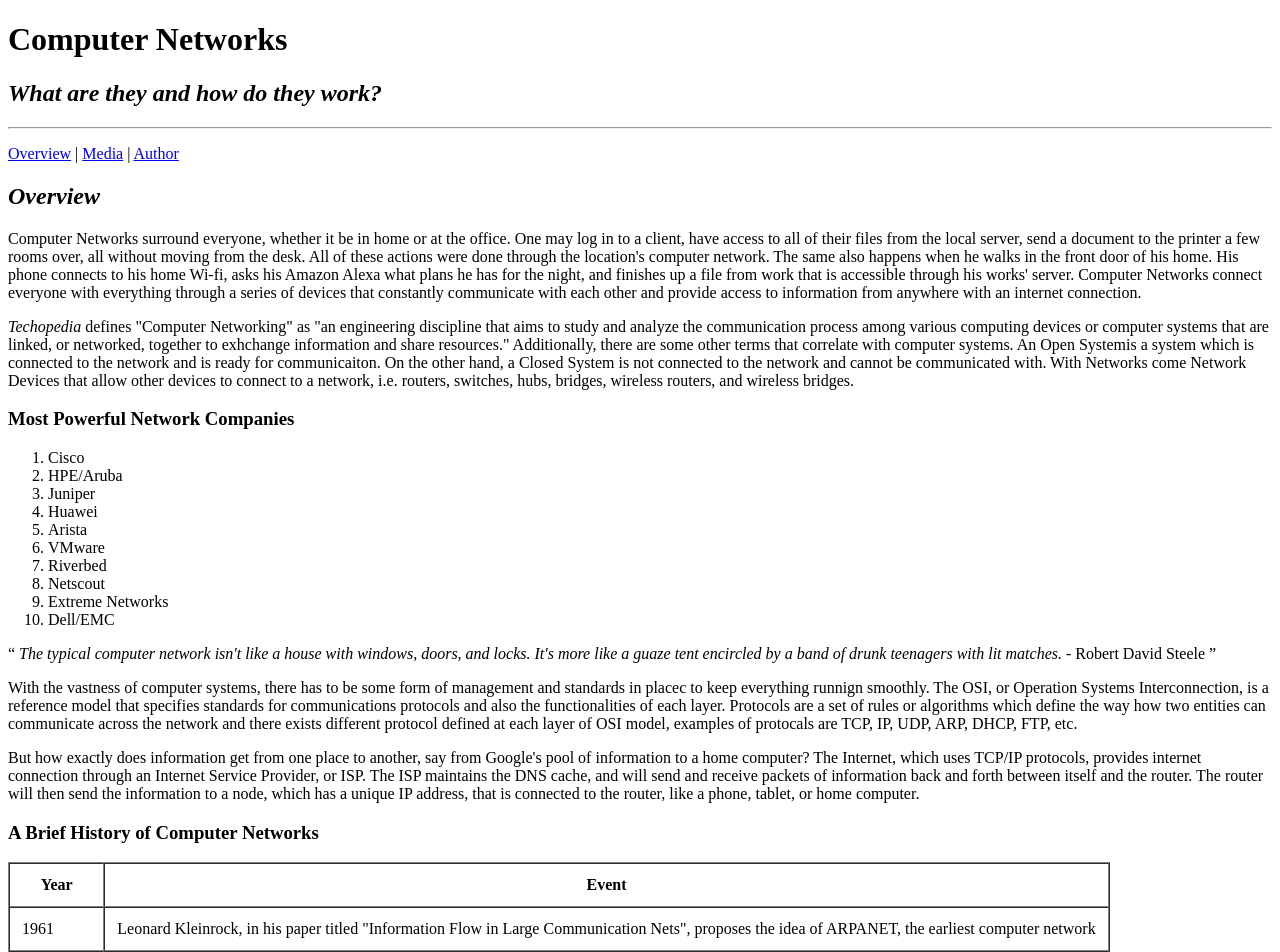
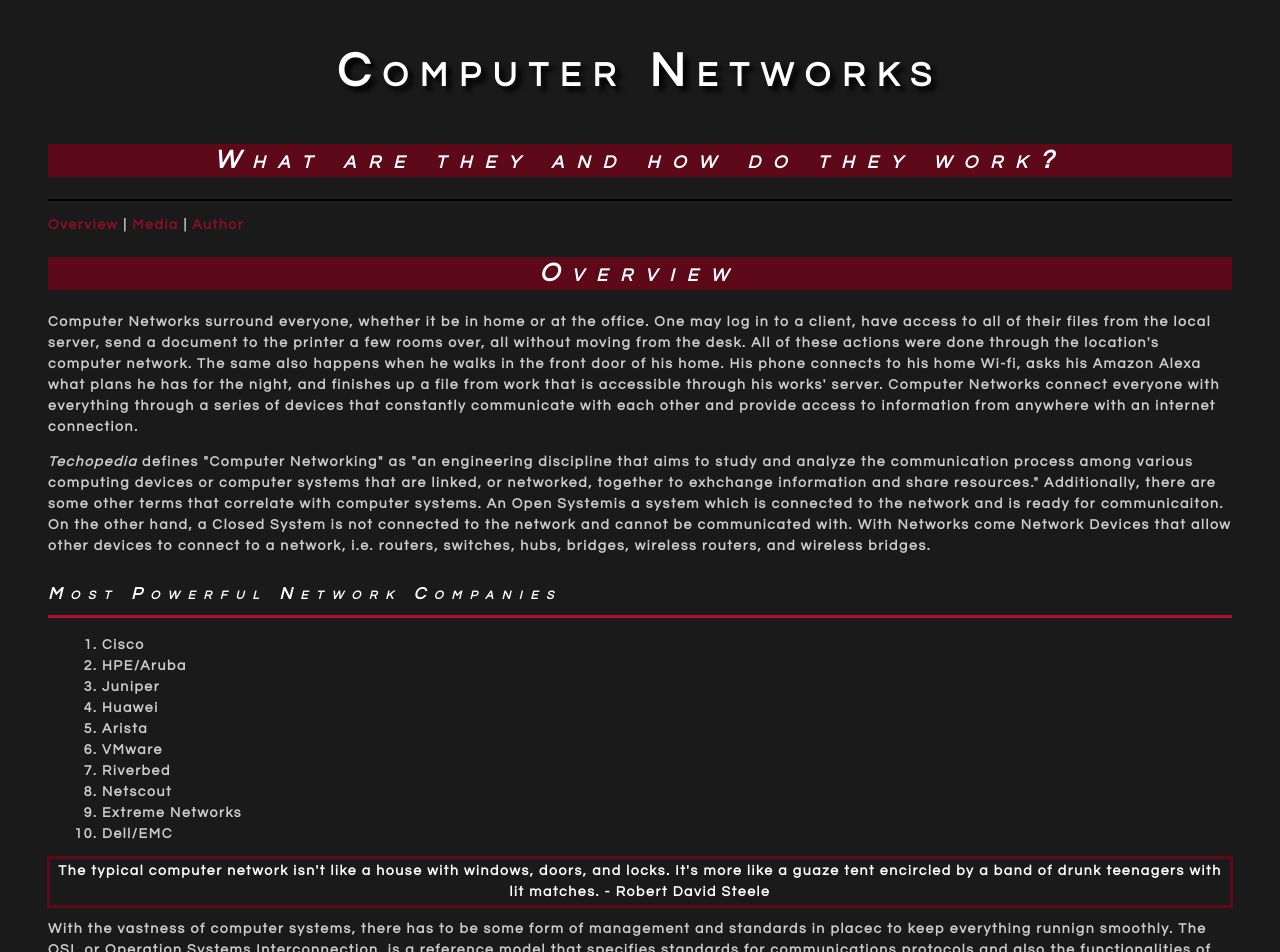
Before and after one commit to spencemcb1/lis2360_webdevelopment, a plain HTML site: page lesson5_assignment.1/index.html in a window 1280 px wide. Shown: the top 952 px of the page. Drawn offline with Linux system fonts and the light colour scheme.

Commit message:
Lesson 5 final commit

```diff
--- a/lesson5_assignment.1/index.html
+++ b/lesson5_assignment.1/index.html
@@ -9,7 +9,10 @@
         <meta name = "description" content = "The history and basics of Computer Networks">
         <meta name = "keywords" content = "Computers, Networks, Computer Networks, Information, Technology">
 
+        <link href = "style.css" rel = "stylesheet" type = "text/css">
+
         <title> Computer Networks </title>
+
     </head>
 
 
@@ -44,7 +47,7 @@
             <li>Dell/EMC</li>
         </ol>
 
-        <p> <q> <em>The typical computer network isn't like a house with windows, doors, and locks. It's more like a guaze tent encircled by a band of drunk teenagers with lit matches.</em>  - Robert David Steele </q></p>
+        <blockquote cite = "https://www.azquotes.com/quote/1395994"> The typical computer network isn't like a house with windows, doors, and locks. It's more like a guaze tent encircled by a band of drunk teenagers with lit matches. - Robert David Steele </blockquote>
 
         <p>
             With the vastness of computer systems, there has to be some form of management and standards in placec to keep everything runnign smoothly. The OSI, or Operation Systems Interconnection, is a reference model that specifies standards for communications protocols and also the functionalities of each layer. Protocols are a set of rules or algorithms which define the way how two entities can communicate across the network and there exists different protocol defined at each layer of OSI model, examples of protocals are TCP, IP, UDP, ARP, DHCP, FTP, etc.
--- /dev/null
+++ b/lesson5_assignment.1/style.css
@@ -0,0 +1,110 @@
+@charset "UTF-8";
+/* CSS Document created by Spencer McBride, March 22, 2019 */
+
+body {
+	font-family: "Century Gothic", CenturyGothic, AppleGothic, sans-serif;
+	font-size: 14px;
+	font-style: normal;
+	font-variant: normal;
+	font-weight: 900;
+	line-height: 21px;
+	color: #FFFFFF;
+	background-color: #1a1a1a;
+	padding: 0 40px;
+}
+
+/* basic text styles ----------------------------  */
+p, li, td {
+	letter-spacing: 0.115em;
+	color: #CCCCCC;
+}
+
+blockquote {
+	text-align: center;
+	display: block;
+	outline: 3px solid #5d091a;
+	padding: 2px;
+	margin: 2px;
+	border:2px;
+	letter-spacing:.115em;
+}
+h1 {
+	font-size: 48px;
+	padding: 4px 0;
+	font-variant: small-caps;
+	letter-spacing: .25em;
+	line-height: 1.5em;
+	text-align: center;
+	text-shadow: 5px 5px 5px #000;
+
+}
+h2 {
+	font-size: 26px;
+	padding: 6px;
+	font-variant: small-caps;
+	letter-spacing: 0.5em;
+	background-color: #5d091a;
+	text-align: center;
+}
+h3 {
+	font-size: 17px;
+	letter-spacing: 0.5em;
+	border-bottom-width: 3px;
+	border-bottom-style: inset;
+	border-bottom-color: #5d091a;
+	padding: 10px 0;
+	font-variant: small-caps;
+	font-style: italic;
+
+}
+
+
+/* link styles ---------------------------- */
+a:link {
+	font-weight: bold;
+	color: #8d0e27;
+	text-decoration: none;
+}
+a:visited {
+	font-weight: bold;
+	color: #8d0e27;
+	text-decoration: none;
+}
+a:hover {
+	color: #808080;
+}
+
+/* list styles ----------------------------- */
+ul li {
+	margin-left: 12px;
+}
+ol {
+	margin-left: 14px;
+}
+
+/* table styles -------------------------------------- */
+table {
+	border: solid #5d091a 1px;
+	background-color: #000;
+}
+td {
+	padding: 6px;
+	border: solid #5d091a 1px;
+}
+
+
+/* border styles ------------------------------------ */
+hr {
+	border: solid #000 1px;
+}
+
+img {
+	border: solid #5d091a 1px;
+	padding: 8px;
+	margin: 8px;
+}
+iframe {
+	border: solid #5d091a 1px;
+	padding: 8px;
+	margin: 8px;
+}
```
Also changed, not shown: lesson5_assignment.1/author.html (+14 -4 lines), lesson5_assignment.1/media.html (+2 -0 lines).
